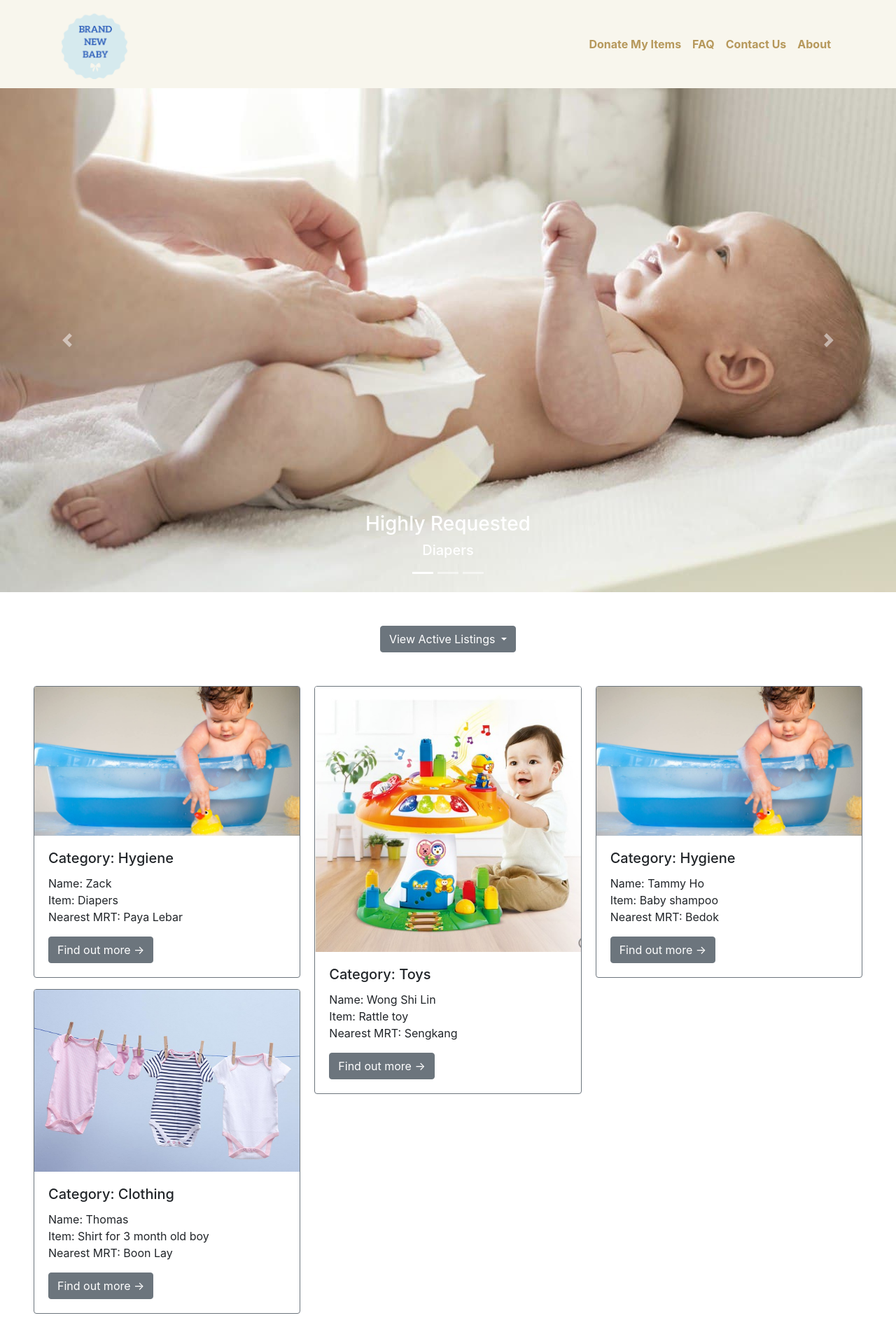
After one commit to Esther-Teo/Brand-New-Baby, a PHP site: page /misc/home.php in a window 1280 px wide. The commit adds this page. Shown: the whole page at 70% size. Run offline with PHP 8.4, Linux system fonts and the light colour scheme; data comes from the database, SQL or seed files in the repository.

Commit message:
Updated homepage

```diff
--- a/donorPages/display_listings.php
+++ b/donorPages/display_listings.php
@@ -28,14 +28,14 @@
         .form-popup {
         position: fixed;
         bottom: 0;
-        right: 15px;
         border: 3px solid #f1f1f1;
         z-index: 9;
         }
 
         .form-container {
         max-width: 500px;
-        padding: 10px;
+        padding: 20px;
+        justify-content: center;
         background-color: white;
         }
 
--- /dev/null
+++ b/misc/home.php
@@ -0,0 +1,171 @@
+<?php
+
+  spl_autoload_register(
+    function($class){
+      require_once "../database/$class.php";
+      }
+  );
+?>
+
+<!doctype html>
+<html lang="en">
+  <head>
+    <!-- Required meta tags -->
+    <meta charset="utf-8">
+    <meta name="viewport" content="width=device-width, initial-scale=1, shrink-to-fit=no">
+
+    <!-- Bootstrap CSS -->
+    <link rel="stylesheet" href="https://stackpath.bootstrapcdn.com/bootstrap/4.5.2/css/bootstrap.min.css" integrity="sha384-JcKb8q3iqJ61gNV9KGb8thSsNjpSL0n8PARn9HuZOnIxN0hoP+VmmDGMN5t9UJ0Z" crossorigin="anonymous">
+
+    <title>Brand New Baby (Home)</title>
+    <!--Styling-->
+    <style>
+      .navbar{
+          background-color: #F8F6ED;
+      }
+      .nav-item{
+          color: #B6985B;
+          font-weight: bold;
+      }
+  </style>
+  </head>
+
+  <body>
+
+    <!-- Navigation Bar-->
+
+    <nav class="navbar navbar-expand-md">
+
+        <div class="container">
+
+            <!-- Logo -->
+
+            <a class="navbar-brand">
+
+                <img src="../images/confirmedlogo.png" width="100" height="100" alt="" loading="lazy">
+            </a>
+
+            <!-- Menu Options -->
+
+            <button class="navbar-toggler" data-toggle="collapse" data-target="#menu">
+                <span class="navbar-toggler-icon"></span>
+            </button>
+
+            <div class="collapse navbar-collapse justify-content-end" id="menu">
+                <div class="navbar-nav">
+                    <a class="nav-item nav-link" href="../donorPages/donor_form.php" >Donate My Items</a>
+                    <a class="nav-item nav-link" href="../misc/FAQ.html" >FAQ</a>
+                    <a class="nav-item nav-link" href="../misc/Contact_Us.html" >Contact Us</a>
+                    <a class="nav-item nav-link" href="../misc/About.html" >About</a>
+
+
+                </div>
+
+            </div>
+
+        </div>
+
+
+    </nav>
+
+    <!-- Carousel of highly requested items -->
+
+    <div id="carouselitems" class="carousel slide mb-4" data-ride="carousel" >
+        <ol class="carousel-indicators">
+          <li data-target="#carouselitems" data-slide-to="0" class="active"></li>
+          <li data-target="#carouselitems" data-slide-to="1"></li>
+          <li data-target="#carouselitems" data-slide-to="2"></li>
+        </ol>
+        <div class="carousel-inner">
+          <div class="carousel-item active">
+            <img src="../images/diaper.jpg" class="d-block w-100 h-50" alt="...">
+            <div class="carousel-caption d-none d-md-block">
+              <h3>Highly Requested</h3>
+              <h5>Diapers</h5>
+            </div>
+          </div>
+          <div class="carousel-item">
+            <img src="../images/clothes.jpg" class="d-block w-100 h-50" alt="...">
+            <div class="carousel-caption d-none d-md-block">
+              <h3>Highly Requested</h3>
+              <h5>Clothes</h5>
+            </div>
+          </div>
+          <div class="carousel-item">
+            <img src="../images/toy.jpg" class="d-block w-100 h-50" alt="...">
+            <div class="carousel-caption d-none d-md-block">
+              <h3>Highly Requested</h3>
+              <h5>Educational Toys</h5>
+            </div>
+          </div>
+        </div>
+
+        <a class="carousel-control-prev" href="#carouselitems" role="button" data-slide="prev">
+          <span class="carousel-control-prev-icon" aria-hidden="true"></span>
+          <span class="sr-only">Previous</span>
+        </a>
+        <a class="carousel-control-next" href="#carouselitems" role="button" data-slide="next">
+          <span class="carousel-control-next-icon" aria-hidden="true"></span>
+          <span class="sr-only">Next</span>
+        </a>
+      </div>
+
+      <!-- Dropdown List -->
+
+      <div class="container text-center my-5" >
+
+        <div class="dropdown">
+            <button class="btn btn-secondary dropdown-toggle"  data-flip="false" type="button" id="dropdownMenuButton" data-toggle="dropdown" aria-haspopup="true" aria-expanded="false">
+            View Active Listings
+            </button>
+            <div id="display_ddm" class="dropdown-menu" aria-labelledby="dropdownMenuButton">
+            <a class="dropdown-item" href="#">Hygiene</a>
+            <a class="dropdown-item" href="#">Clothes</a>
+            <a class="dropdown-item" href="#">Toys</a>
+            </div>
+        </div>
+
+    </div>
+
+
+    <!-- Active Listings Card -->
+    <div class="card-columns mx-5">
+      <?php
+          $listingDAO = new ListingDAO();
+          $listings = $listingDAO->getListing();
+          foreach ($listings as $listing){
+            echo "<div class='card border-secondary mb-3'>";
+              if ($listing->getCategory() == 'Clothing') {
+                echo "<img class='card-img-top' src='../images/cardclothes.jpg' alt='Card image cap'>";
+              }
+              elseif ($listing->getCategory() == 'Toys') {
+                echo "<img class='card-img-top' src='../images/cardtoys.jpg' alt='Card image cap'>";
+              }
+
+              elseif ($listing->getCategory() == 'Hygiene') {
+                echo "<img class='card-img-top' src='../images/cardhygiene.jpg' alt='Card image cap'>";
+              }
+
+            echo"
+              <div class='card-body'>
+                <h5 class='card-title'>Category: {$listing->getCategory()}</h5>
+                <p class='card-text'>Name: {$listing->getName()}<br>Item: {$listing->getItem()}<br> Nearest MRT: {$listing->getMrt()}</p>
+                <a href='#' class='btn btn-secondary'>Find out more &#8594;</a>
+              </div>
+            </div>";
+          }
+
+      ?>
+    </div>
+
+
+
+
+
+    <!-- Optional JavaScript -->
+    <!-- jQuery first, then Popper.js, then Bootstrap JS -->
+    <script src="https://code.jquery.com/jquery-3.5.1.slim.min.js" integrity="sha384-DfXdz2htPH0lsSSs5nCTpuj/zy4C+OGpamoFVy38MVBnE+IbbVYUew+OrCXaRkfj" crossorigin="anonymous"></script>
+    <script src="https://cdn.jsdelivr.net/npm/popper.js@1.16.1/dist/umd/popper.min.js" integrity="sha384-9/reFTGAW83EW2RDu2S0VKaIzap3H66lZH81PoYlFhbGU+6BZp6G7niu735Sk7lN" crossorigin="anonymous"></script>
+    <script src="https://stackpath.bootstrapcdn.com/bootstrap/4.5.2/js/bootstrap.min.js" integrity="sha384-B4gt1jrGC7Jh4AgTPSdUtOBvfO8shuf57BaghqFfPlYxofvL8/KUEfYiJOMMV+rV" crossorigin="anonymous"></script>
+  </body>
+</html>
```
Also changed, not shown: misc/home.html (deleted, +0 -131 lines), images/cardclothes.jpg (added), images/cardhygiene.jpg (added), images/cardtoys.jpg (added).
